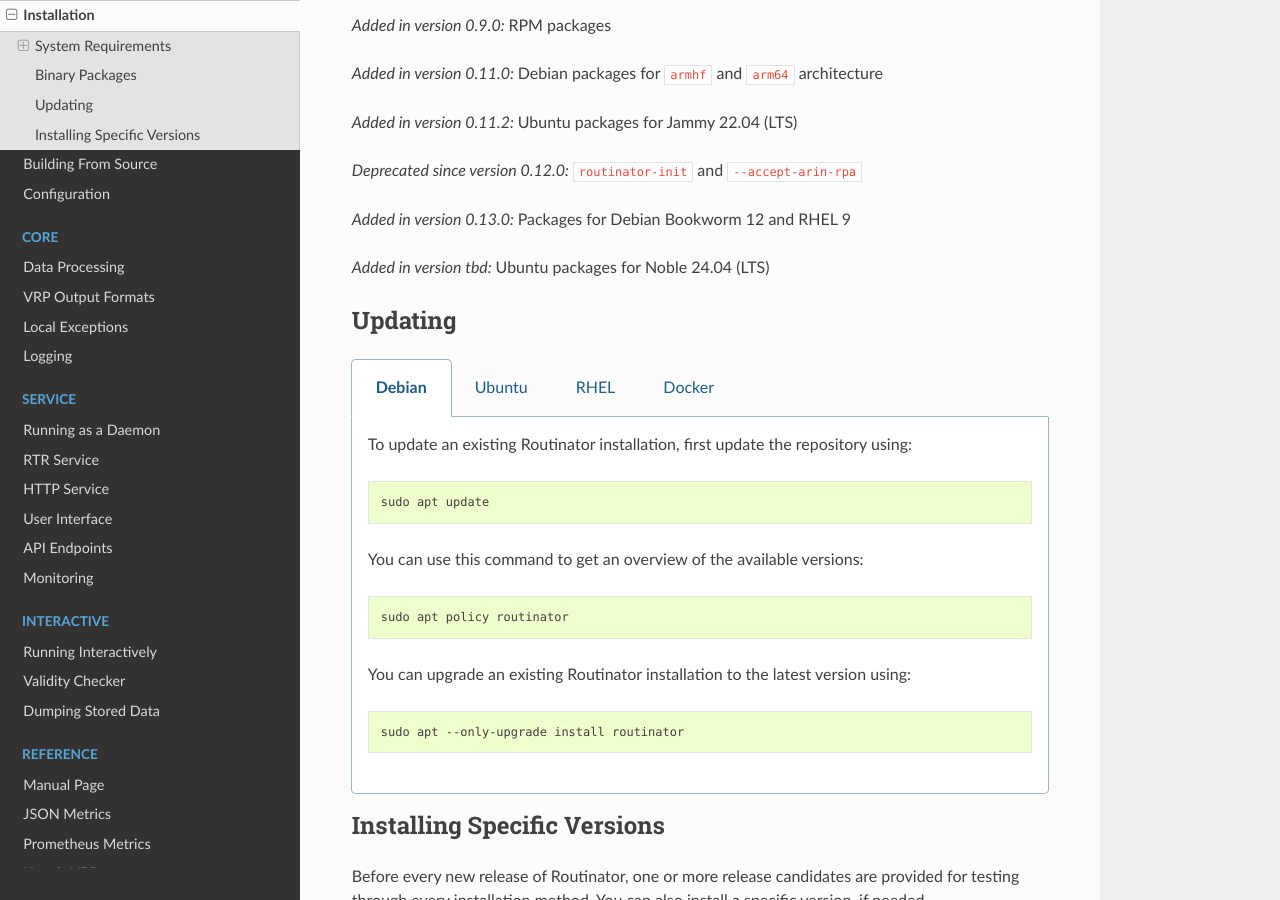
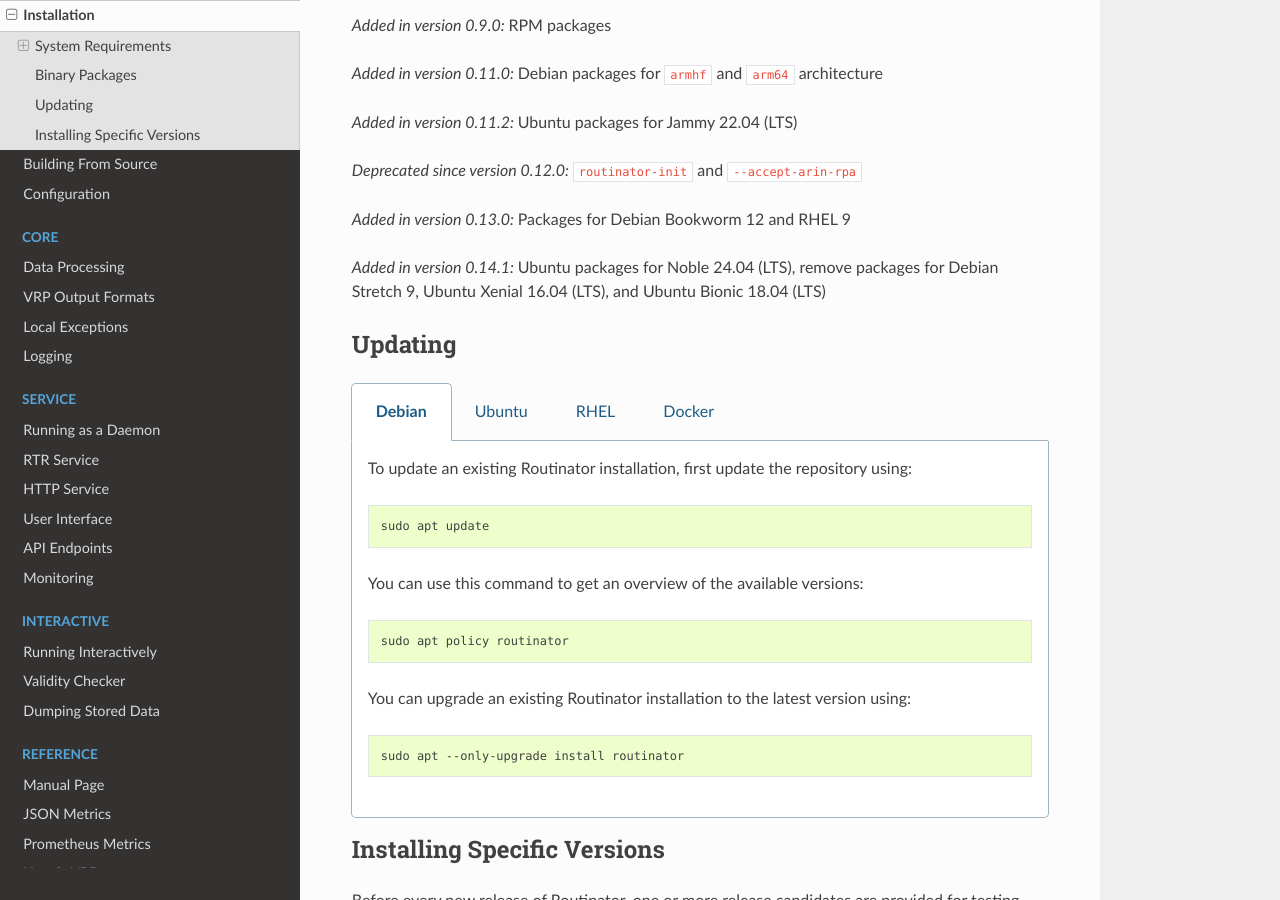
Before and after one commit to NLnetLabs/routinator, a Sphinx documentation site: the page built from doc/manual/source/installation.rst, in a window 1280 px wide and 900 px high, scrolled down 2427 px. Built offline with Sphinx 7.4.7 and the Read the Docs theme 3.1.0, drawn with Linux system fonts in a browser that asks for light colours.

```diff
--- a/doc/manual/source/installation.rst
+++ b/doc/manual/source/installation.rst
@@ -305,8 +305,9 @@
    ``routinator-init`` and ``--accept-arin-rpa``
 .. versionadded:: 0.13.0
    Packages for Debian Bookworm 12 and RHEL 9
-.. versionadded:: tbd
-   Ubuntu packages for Noble 24.04 (LTS)
+.. versionadded:: 0.14.1
+   Ubuntu packages for Noble 24.04 (LTS), remove packages for Debian Stretch 9,
+   Ubuntu Xenial 16.04 (LTS), and Ubuntu Bionic 18.04 (LTS)
 
 Updating
 --------
```
Also changed, not shown: 1 other file.
